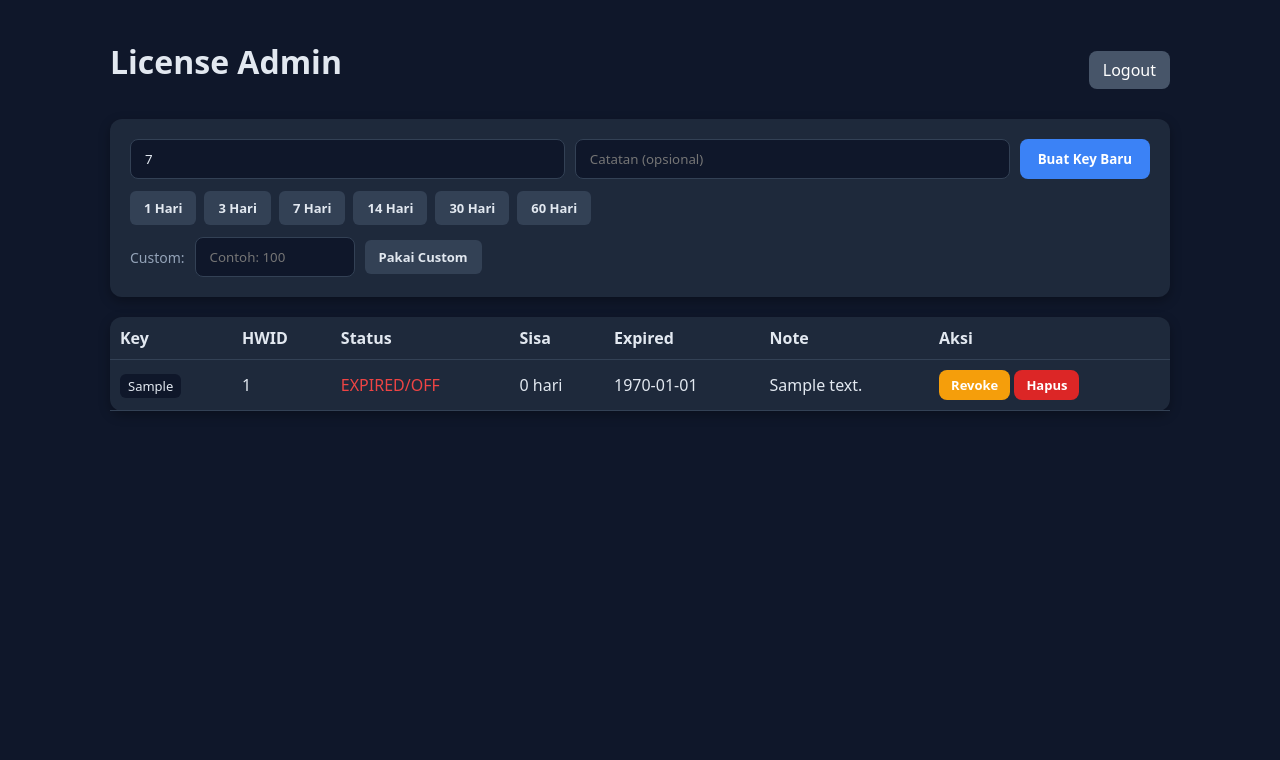
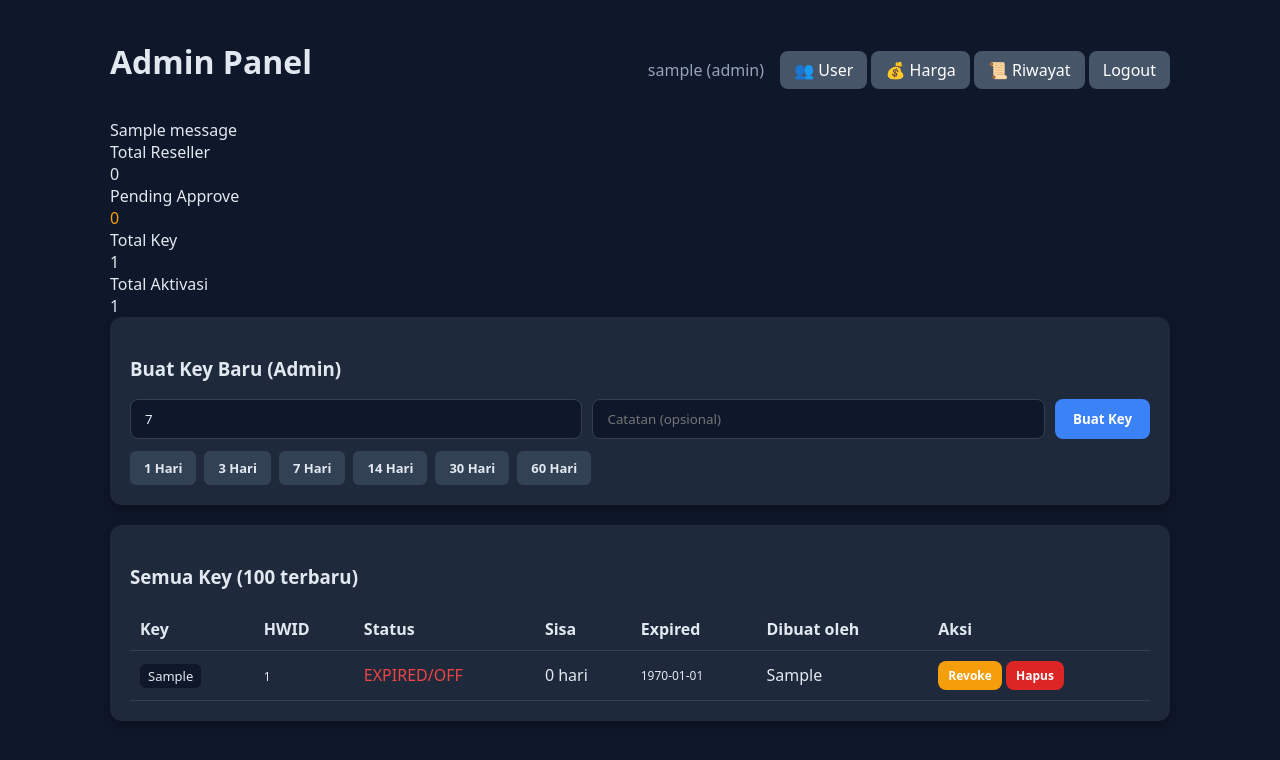
Before and after one commit to ancesincome-create/license-app, a Flask app: page /admin in a window 1280 px wide. Shown: the top 760 px of the page. Run offline with Flask 3, Linux system fonts and the light colour scheme; the visitor is signed in with stand-in values (Sample User, id 1); tables that the repository leaves empty hold one stand-in row (values such as "Sample post"); one stand-in notice (Sample message) is shown.

Commit message:
Enhance admin panel with user stats and improved layout
Updated the admin panel layout and added user statistics display.

```diff
--- a/templates/admin_panel.html
+++ b/templates/admin_panel.html
@@ -1,24 +1,60 @@
 <!DOCTYPE html>
-<html>
+<html lang="id">
 <head>
   <meta charset="utf-8">
-  <title>Admin Panel</title>
+  <meta name="viewport" content="width=device-width, initial-scale=1">
+  <title>Admin Panel — RED Panel</title>
   <link rel="stylesheet" href="/static/style.css">
 </head>
 <body>
+
   <div class="container">
+
     <div class="header">
-      <h1>License Admin</h1>
-      <a href="/admin/logout" class="btn-secondary">Logout</a>
+      <h1>Admin Panel</h1>
+      <div>
+        <span style="color:#94a3b8;margin-right:12px">{{ username }} (admin)</span>
+        <a href="/admin/users" class="btn-secondary">👥 User</a>
+        <a href="/admin/prices" class="btn-secondary">💰 Harga</a>
+        <a href="/admin/history" class="btn-secondary">📜 Riwayat</a>
+        <a href="/logout" class="btn-secondary">Logout</a>
+      </div>
     </div>
 
-    <form method="post" action="/admin/create" class="card">
+    {% with messages = get_flashed_messages(with_categories=true) %}
+      {% for cat, msg in messages %}
+        <div class="alert alert-{{ cat }}">{{ msg }}</div>
+      {% endfor %}
+    {% endwith %}
+
+    <div class="stats-grid">
+      <div class="stat-card">
+        <div class="stat-label">Total Reseller</div>
+        <div class="stat-value">{{ stats.total_users }}</div>
+      </div>
+      <div class="stat-card">
+        <div class="stat-label">Pending Approve</div>
+        <div class="stat-value" style="color:#f59e0b">{{ stats.pending }}</div>
+      </div>
+      <div class="stat-card">
+        <div class="stat-label">Total Key</div>
+        <div class="stat-value">{{ stats.total_keys }}</div>
+      </div>
+      <div class="stat-card">
+        <div class="stat-label">Total Aktivasi</div>
+        <div class="stat-value">{{ stats.total_activations }}</div>
+      </div>
+    </div>
+
+    <div class="card">
+      <h3>Buat Key Baru (Admin)</h3>
+      <form method="post" action="/admin/create" style="margin-top:12px">
         <div class="row">
           <input type="number" id="daysInput" name="days" value="7" min="1" placeholder="Hari" required>
           <input type="text" name="note" placeholder="Catatan (opsional)">
-    <button type="submit">Buat Key Baru</button>
+          <button type="submit" class="btn-primary">Buat Key</button>
         </div>
-  <div class="preset-row">
+        <div class="preset-row" style="margin-top:12px">
           <button type="button" class="preset" onclick="setDays(1)">1 Hari</button>
           <button type="button" class="preset" onclick="setDays(3)">3 Hari</button>
           <button type="button" class="preset" onclick="setDays(7)">7 Hari</button>
@@ -26,54 +62,55 @@
           <button type="button" class="preset" onclick="setDays(30)">30 Hari</button>
           <button type="button" class="preset" onclick="setDays(60)">60 Hari</button>
         </div>
-  <div class="custom-row">
-    <label>Custom:</label>
-    <input type="number" id="customDays" min="1" placeholder="Contoh: 100" style="max-width:160px">
-    <button type="button" class="preset" onclick="setCustomDays()">Pakai Custom</button>
+      </form>
     </div>
-</form>
 
-<script>
-function setDays(n) {
-  document.getElementById('daysInput').value = n;
-}
-function setCustomDays() {
-  var v = document.getElementById('customDays').value;
-  if (v && Number(v) >= 1) {
-    document.getElementById('daysInput').value = v;
-  }
-}
-</script>
-
-    <table class="card">
+    <div class="card">
+      <h3>Semua Key (100 terbaru)</h3>
+      <table style="margin-top:14px">
         <thead>
           <tr>
-          <th>Key</th><th>HWID</th><th>Status</th>
-          <th>Sisa</th><th>Expired</th><th>Note</th><th>Aksi</th>
+            <th>Key</th>
+            <th>HWID</th>
+            <th>Status</th>
+            <th>Sisa</th>
+            <th>Expired</th>
+            <th>Dibuat oleh</th>
+            <th>Aksi</th>
           </tr>
         </thead>
         <tbody>
           {% for l in licenses %}
           <tr>
             <td><code>{{ l.key }}</code></td>
-          <td>{{ l.hwid }}</td>
+            <td><span style="font-size:12px">{{ l.hwid }}</span></td>
             <td class="{{ 'ok' if l.status == 'AKTIF' else 'bad' }}">{{ l.status }}</td>
             <td>{{ l.sisa }} hari</td>
-          <td>{{ l.expiry_date }}</td>
-          <td>{{ l.note }}</td>
+            <td style="font-size:12px">{{ l.expiry_date }}</td>
+            <td>{{ l.created_by }}</td>
             <td>
               <form method="post" action="/admin/revoke/{{ l.key }}" style="display:inline">
-              <button class="btn-warn">Revoke</button>
+                <button class="btn-warn" style="padding:6px 10px;font-size:12px">Revoke</button>
               </form>
               <form method="post" action="/admin/delete/{{ l.key }}" style="display:inline"
                     onsubmit="return confirm('Hapus permanen?')">
-              <button class="btn-danger">Hapus</button>
+                <button class="btn-danger" style="padding:6px 10px;font-size:12px">Hapus</button>
               </form>
             </td>
           </tr>
+          {% else %}
+          <tr><td colspan="7" style="text-align:center;color:#94a3b8;padding:20px">Belum ada key.</td></tr>
           {% endfor %}
         </tbody>
       </table>
     </div>
+
+  </div>
+
+<script>
+function setDays(n) {
+  document.getElementById('daysInput').value = n;
+}
+</script>
 </body>
 </html>
```
Lines whose indentation alone changed are shown as unchanged.
